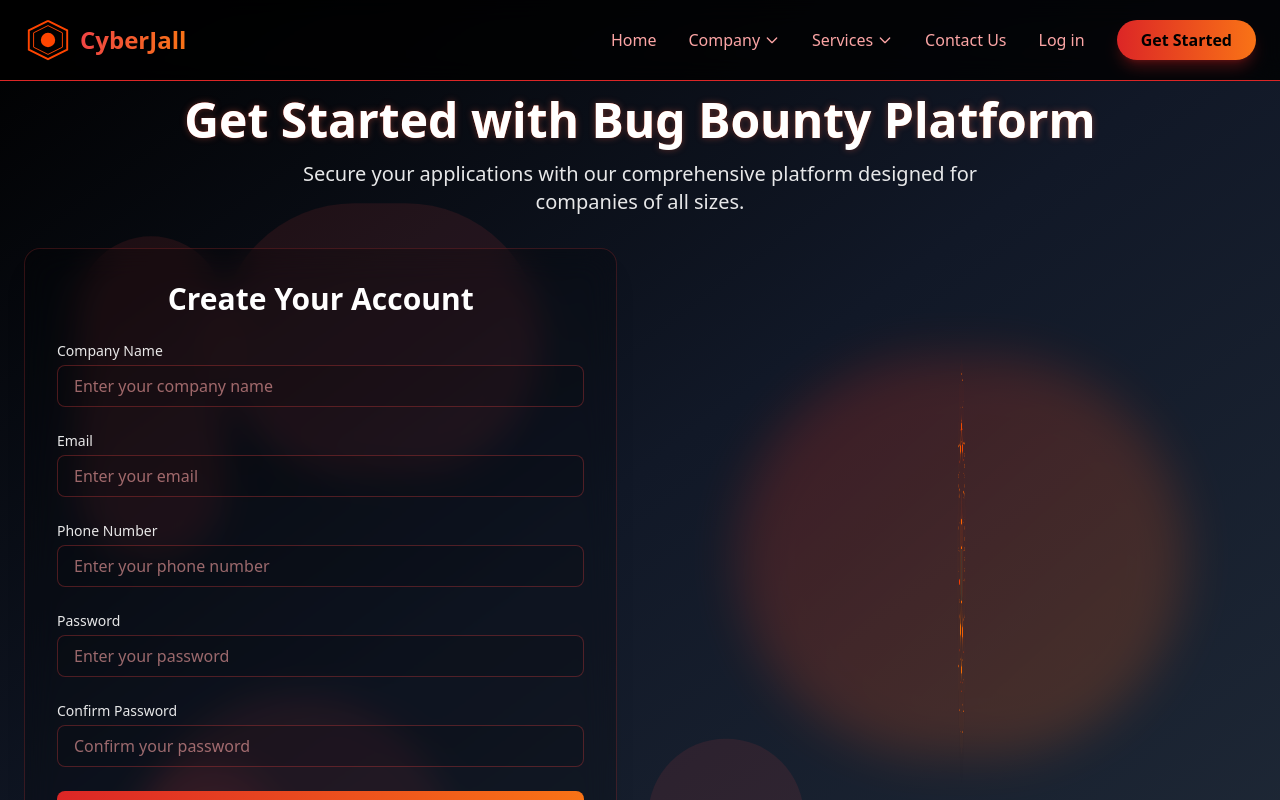
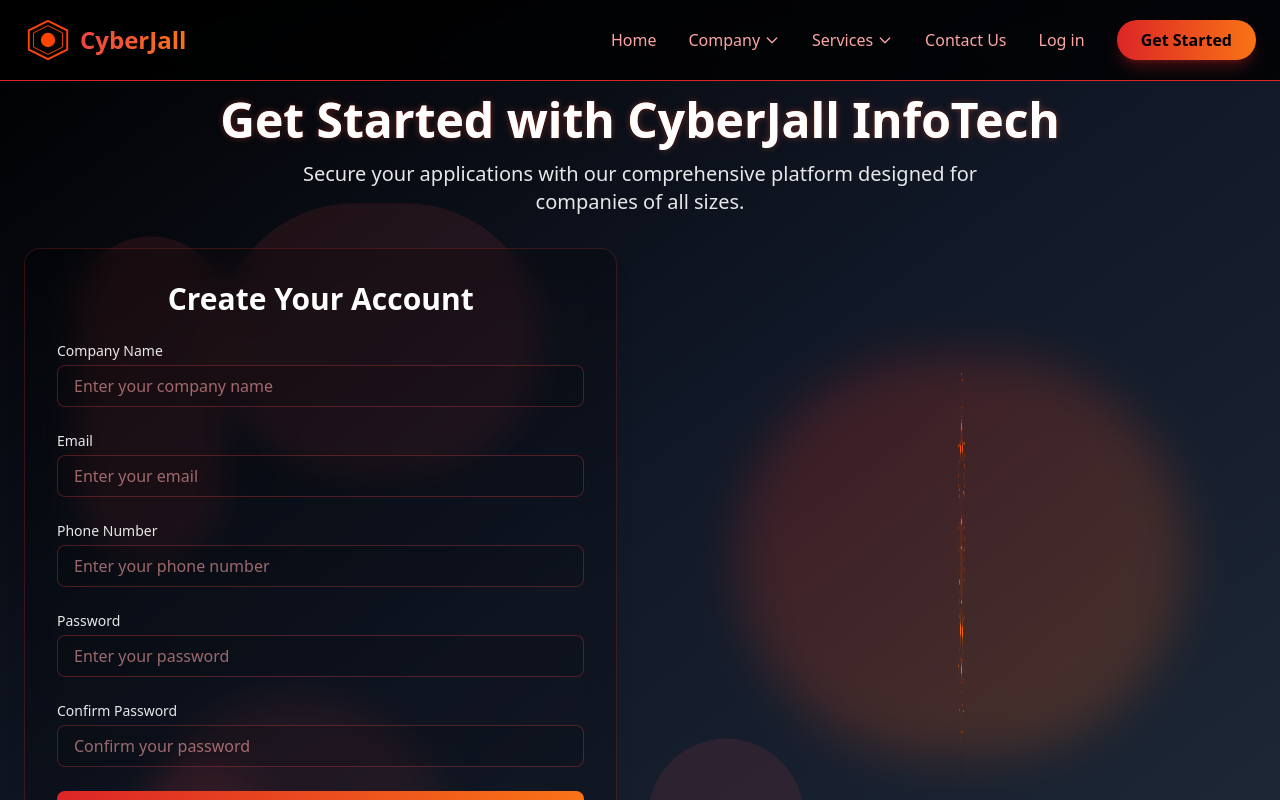
Before and after one commit to Mastermind730/CyberJall, a Next.js app: page /register in a window 1280 px wide. Shown: the top 800 px of the page. Built offline with nearby package versions, Linux system fonts and the light colour scheme.

Commit message:
changed name on register page

```diff
--- a/src/app/register/page.tsx
+++ b/src/app/register/page.tsx
@@ -155,7 +155,7 @@ const Page = () => {
             }}
             transition={{ duration: 2, repeat: Infinity }}
           >
-            Get Started with Bug Bounty Platform
+            Get Started with CyberJall InfoTech
           </motion.h1>
           <motion.p
             className="text-lg md:text-xl text-white/90 max-w-3xl mx-auto"
```
